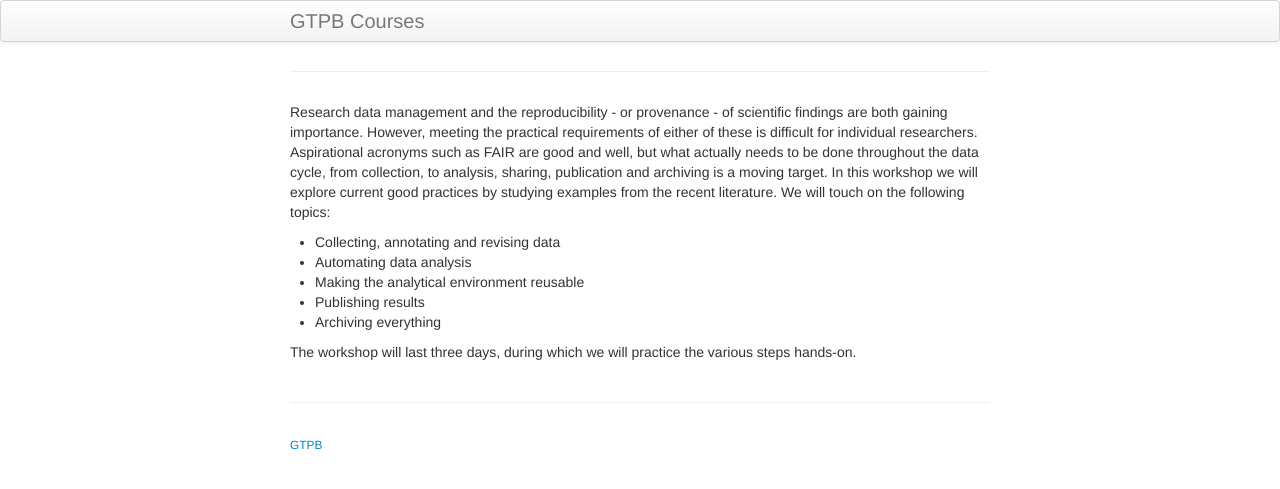
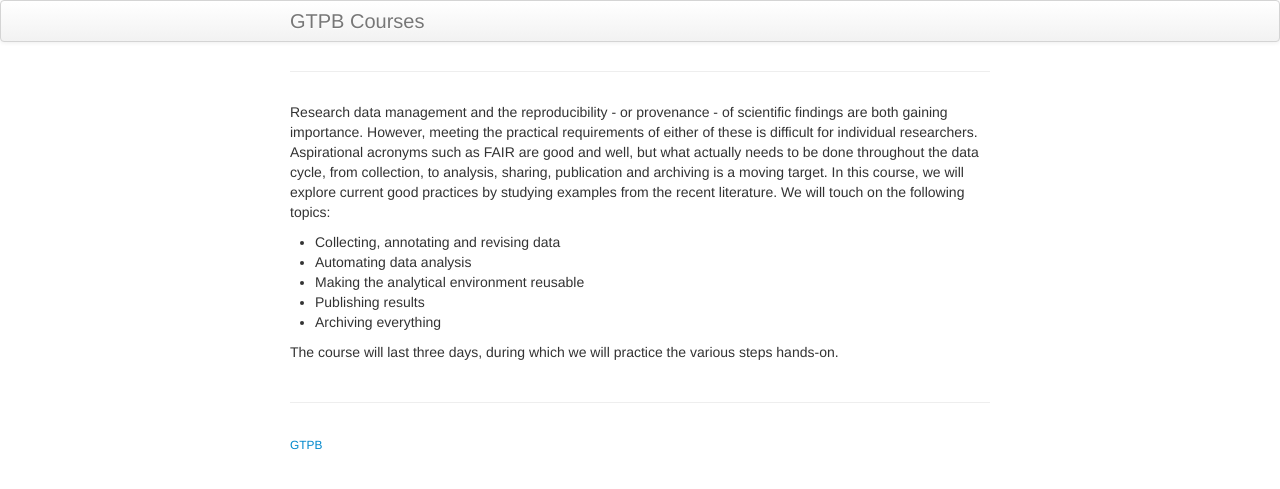
Before and after one commit to GTPB/ODR, a Jekyll site: the page built from pages/description.md, in a window 1280 px wide. Shown: the top 489 px of the page. Built offline with Jekyll 4.4.1, drawn with Linux system fonts in a browser that asks for light colours; our own code applies the rules of GitHub Pages for plain Markdown files.

Commit message:
Update description.md

```diff
--- a/pages/description.md
+++ b/pages/description.md
@@ -1,7 +1,7 @@
 Research data management and the reproducibility - or provenance - of scientific findings are both gaining importance. However, meeting the
 practical requirements of either of these is difficult for individual researchers. Aspirational acronyms such as FAIR are good and well, but what
 actually needs to be done throughout the data cycle, from collection, to analysis, sharing, publication and archiving is a moving target. In this
-workshop we will explore current good practices by studying examples from the recent literature. We will touch on the following topics:
+course, we will explore current good practices by studying examples from the recent literature. We will touch on the following topics:
 
 - Collecting, annotating and revising data
 - Automating data analysis
@@ -9,4 +9,4 @@ workshop we will explore current good practices by studying examples from the re
 - Publishing results
 - Archiving everything
 
-The workshop will last three days, during which we will practice the various steps hands-on.
+The course will last three days, during which we will practice the various steps hands-on.
```
